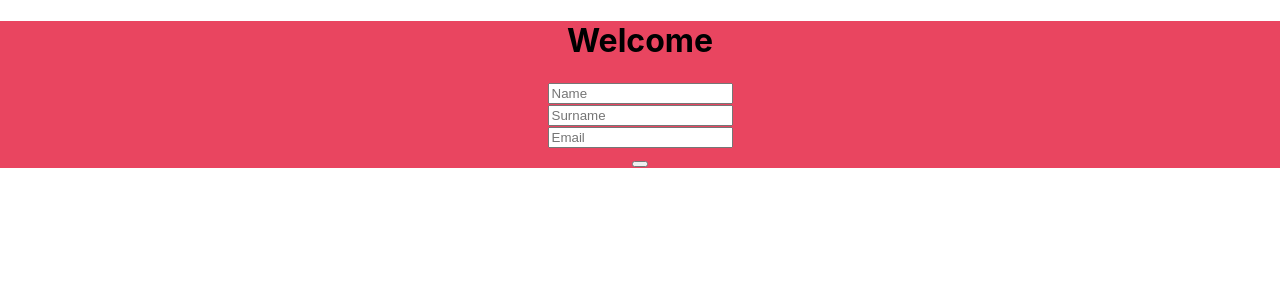
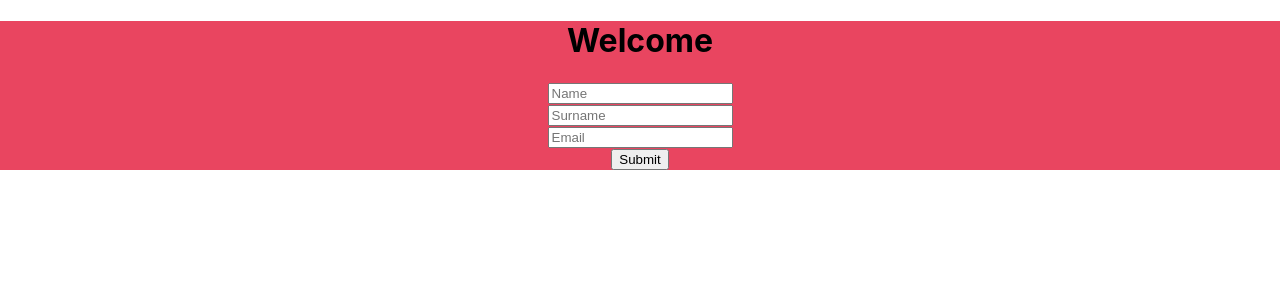
Before and after one commit to frannyfra/Validation-Form-React, a React (Create React App) app: page / in a window 1280 px wide. Shown: the top 300 px of the page. Built offline with nearby package versions, Linux system fonts and the light colour scheme.

Commit message:
Create Button component and import to Form

```diff
--- a/src/components/button/Button.jsx
+++ b/src/components/button/Button.jsx
@@ -0,0 +1,12 @@
+import React from "react";
+
+const Button = ({ name, onClick }) => {
+  return (
+    <button onClick={onClick} className="button">
+      {" "}
+      {name}{" "}
+    </button>
+  );
+};
+
+export default Button;
--- a/src/components/form/Form.jsx
+++ b/src/components/form/Form.jsx
@@ -1,5 +1,6 @@
 import React, { useState } from "react";
 import FormInput from "./../../components/form/formInput/FormInput";
+import Button from "./../button/Button";
 
 const Form = () => {
   const [userInput, setUserInput] = useState({
@@ -49,7 +50,7 @@ const Form = () => {
           type="email"
           value={userInput.email}
         />
-        <button
+        <Button
           className="submit-button"
           name="Submit"
           onClick={handleSubmit}
```
